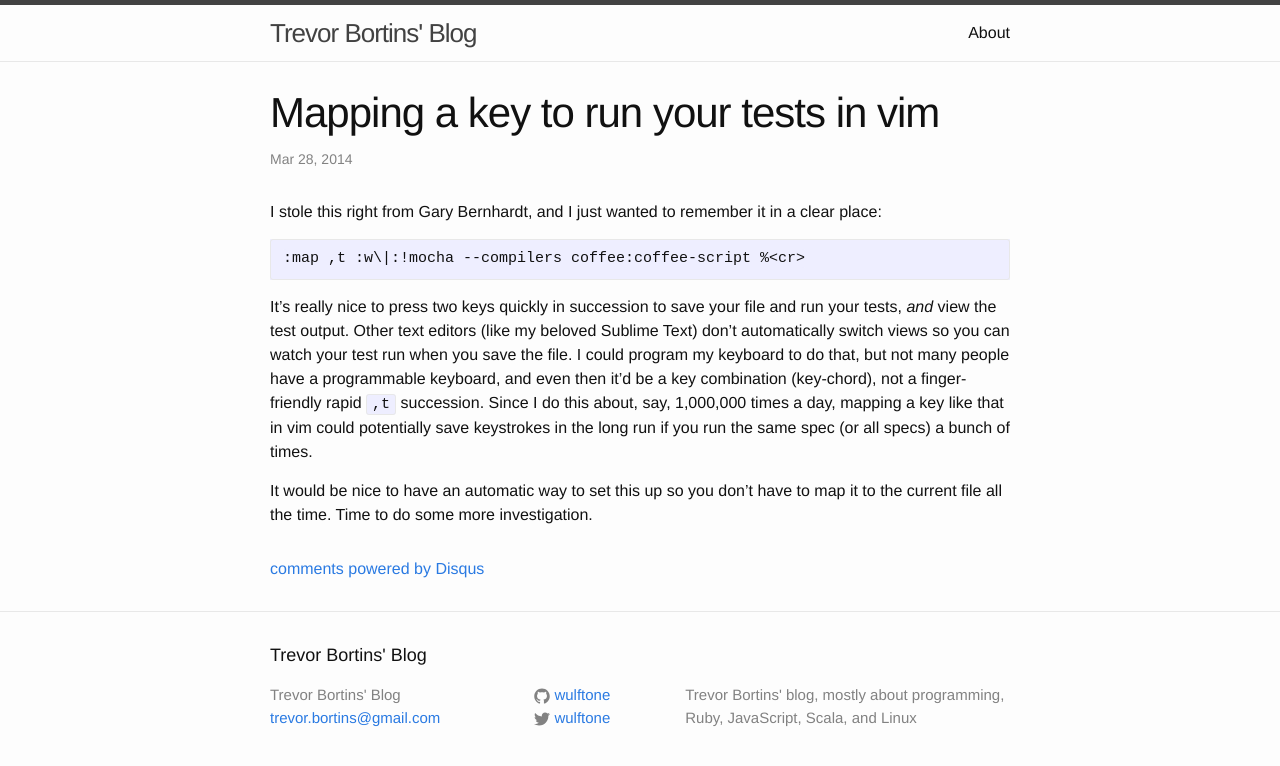
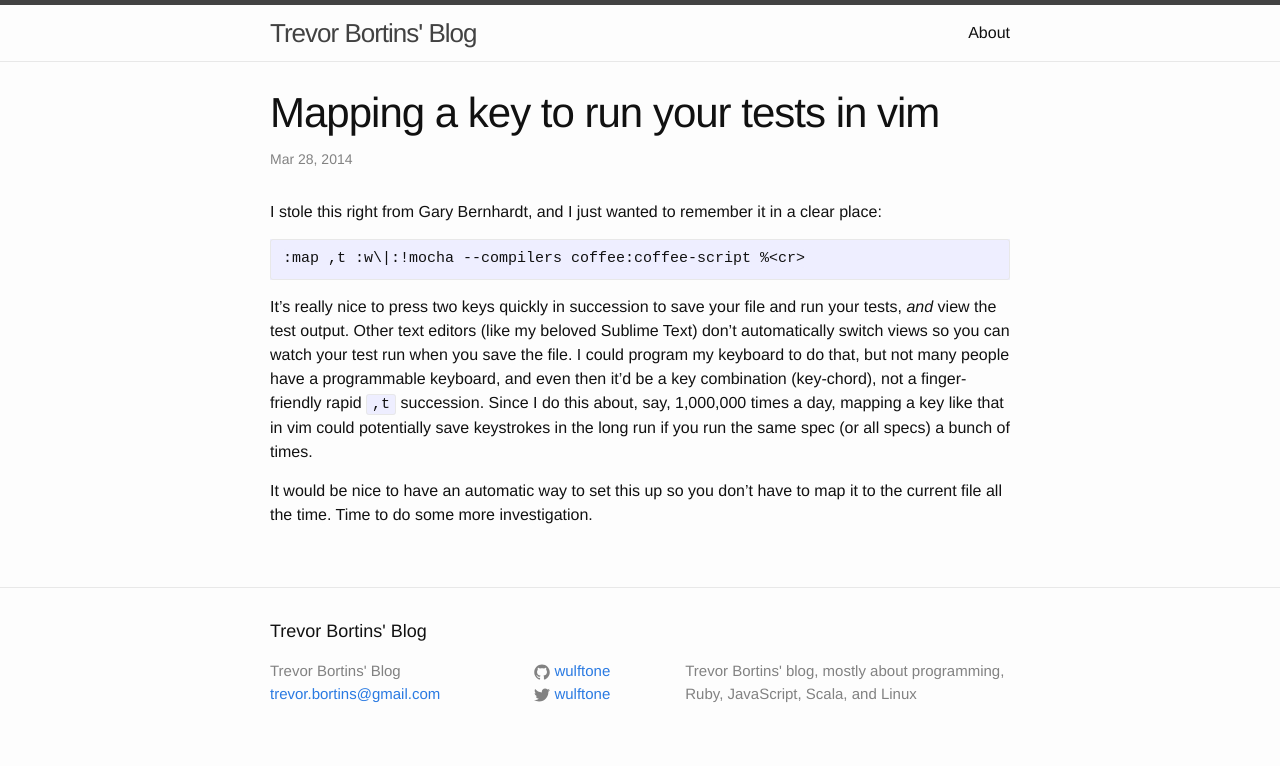
Before and after one commit to wulftone/wulftone.github.io, a Jekyll site: the page built from _posts/2014-03-28-mapping-a-key-to-run-your-tests-in-vim.md, in a window 1280 px wide. Shown: the top 766 px of the page. Built offline with Jekyll 4.4.1, drawn with Linux system fonts in a browser that asks for light colours; comment, search, counter and statistics services are not loaded; part of the change alters nothing that is shown.

Commit message:
update disqus

```diff
--- a/_layouts/post.html
+++ b/_layouts/post.html
@@ -24,23 +24,27 @@ layout: default
 
   <section class="comments">
     <div id="disqus_thread"></div>
-    <script type="text/javascript">
-        /* * * CONFIGURATION VARIABLES: EDIT BEFORE PASTING INTO YOUR WEBPAGE * * */
-        var disqus_shortname = 'wulftoneblog'; // required: replace example with your forum shortname
-        var disqus_identifier = disqus_title = '<%= @path %>';
-        var disqus_url = 'http://www.wulftone.com/<%= @path %>';
+    <script>
+    /**
+    * RECOMMENDED CONFIGURATION VARIABLES: EDIT AND UNCOMMENT THE SECTION BELOW TO INSERT DYNAMIC VALUES FROM YOUR PLATFORM OR CMS.
+    * LEARN WHY DEFINING THESE VARIABLES IS IMPORTANT: https://disqus.com/admin/universalcode/#configuration-variables
+    */
+    /*
+    var disqus_config = function () {
+    this.page.url = PAGE_URL; // Replace PAGE_URL with your page's canonical URL variable
+    this.page.identifier = PAGE_IDENTIFIER; // Replace PAGE_IDENTIFIER with your page's unique identifier variable
+    };
+    */
+    (function() { // DON'T EDIT BELOW THIS LINE
+    var d = document, s = d.createElement('script');
 
-        /* * * DON'T EDIT BELOW THIS LINE * * */
-        (function() {
-            var dsq = document.createElement('script'); dsq.type = 'text/javascript'; dsq.async = true;
-            dsq.src = 'http://' + disqus_shortname + '.disqus.com/embed.js';
-            (document.getElementsByTagName('head')[0] || document.getElementsByTagName('body')[0]).appendChild(dsq);
-        })();
+    s.src = '//wulftoneblog.disqus.com/embed.js';
+
+    s.setAttribute('data-timestamp', +new Date());
+    (d.head || d.body).appendChild(s);
+    })();
     </script>
-    <noscript>
-      Please enable JavaScript to view the <a href="http://disqus.com/?ref_noscript">comments powered by Disqus.</a>
-    </noscript>
-    <a href="http://disqus.com" class="dsq-brlink">comments powered by <span class="logo-disqus">Disqus</span></a>
+    <noscript>Please enable JavaScript to view the <a href="https://disqus.com/?ref_noscript" rel="nofollow">comments powered by Disqus.</a></noscript>
   </section>
 
 </article>
```
